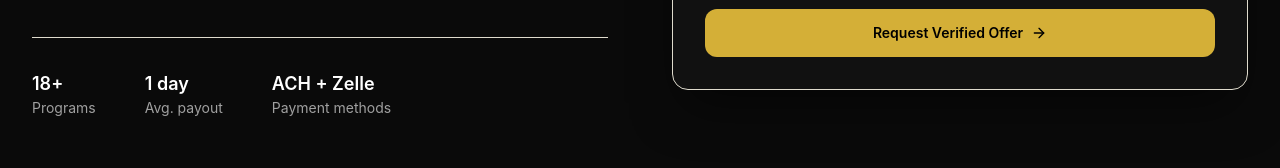
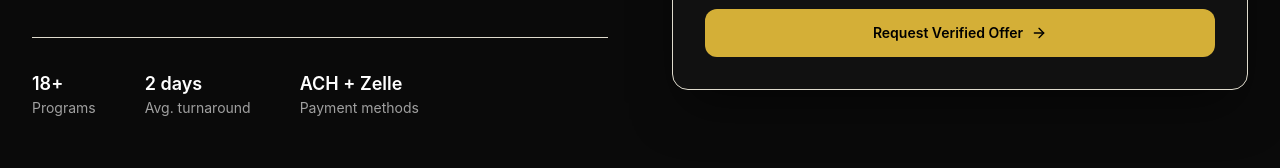
Before and after one commit to nexgenbookings/PointsXchange, a Next.js app: page / in a window 1280 px wide. Shown: the part 774-942 px from the top of the page. Built offline with nearby package versions, Linux system fonts and the light colour scheme; no server answers; the database is empty.

Commit message:
Update hero stat: '1 day Avg. payout' → '2 days Avg. turnaround'

```diff
--- a/components/home/hero.tsx
+++ b/components/home/hero.tsx
@@ -131,8 +131,8 @@
               </div>
               <div className="h-6 w-px bg-white/8" />
               <div>
-                <p className="text-lg font-semibold text-white">1 day</p>
-                <p className="text-[#A0A0A0]">Avg. payout</p>
+                <p className="text-lg font-semibold text-white">2 days</p>
+                <p className="text-[#A0A0A0]">Avg. turnaround</p>
               </div>
               <div className="h-6 w-px bg-white/8" />
               <div>
```
